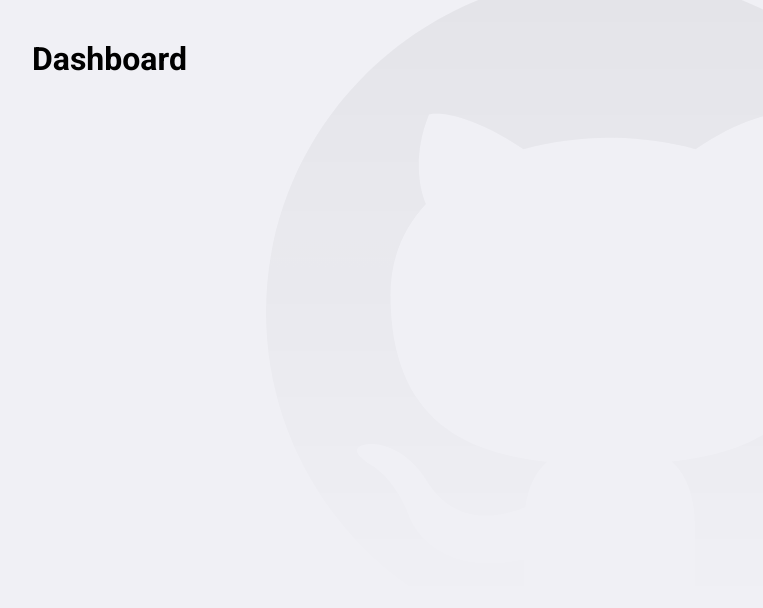
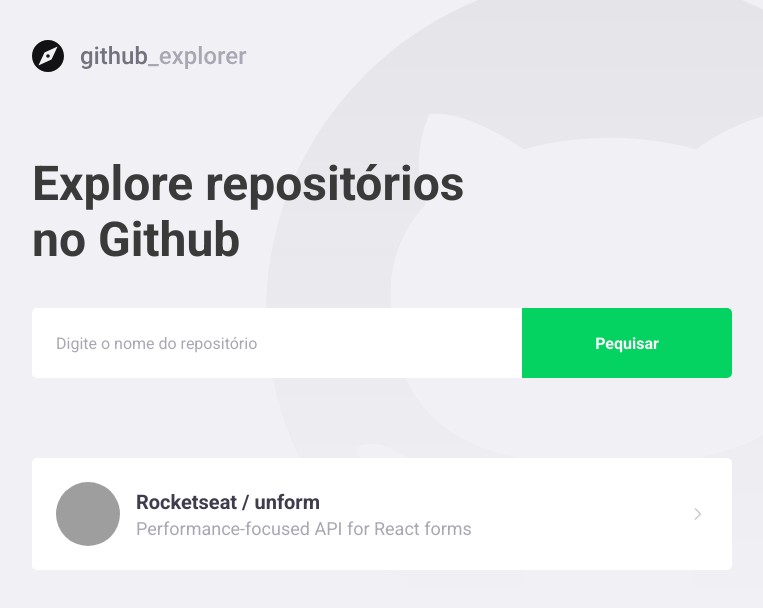
Before and after one commit to Italo-J-A-Fernandes/bootcamp-rocketseat-nivel3-primeiro-projeto-react, a React (Create React App) app: page / in a window 1280 px wide. Shown: the top 608 px of the page, without its empty margins (148-911 px from the left). Built offline with nearby package versions, Linux system fonts and the light colour scheme; grey boxes are pictures that could not be loaded.

Commit message:
Created and styled - dashboard

```diff
--- a/package.json
+++ b/package.json
@@ -10,8 +10,10 @@
     "@types/node": "^12.0.0",
     "@types/react": "^16.9.53",
     "@types/react-dom": "^16.9.8",
+    "polished": "^4.0.3",
     "react": "^17.0.1",
     "react-dom": "^17.0.1",
+    "react-icons": "^3.11.0",
     "react-router-dom": "^5.2.0",
     "react-scripts": "4.0.0",
     "styled-components": "^5.2.1",
--- a/src/pages/Dashboard/index.tsx
+++ b/src/pages/Dashboard/index.tsx
@@ -1,7 +1,35 @@
 import React from 'react';
+import { FiChevronRight } from 'react-icons/fi';
+
+import logo from '../../assets/logo.svg';
+
+import { Title, Form, Repositories } from './styles';
 
 const Dashboard: React.FC = () => {
-  return <h1>Dashboard</h1>;
+  return (
+    <>
+      <img src={logo} alt="" srcSet="" />
+      <Title>Explore repositórios no Github</Title>
+      <Form>
+        <input type="text" placeholder="Digite o nome do repositório" />
+        <button type="submit">Pequisar</button>
+      </Form>
+      <Repositories>
+        <a href="teste">
+          <img
+            src="https://avatars1.githubusercontent.com/u/6005658?s=460&u=fb81da823b66c87d38d58bbfddebc571f3fc140d&v=4"
+            alt="Italo Fernandes"
+          />
+          <div>
+            <strong>Rocketseat / unform</strong>
+            <p>Performance-focused API for React forms </p>
+          </div>
+
+          <FiChevronRight size="20" />
+        </a>
+      </Repositories>
+    </>
+  );
 };
 
 export default Dashboard;
--- /dev/null
+++ b/src/pages/Dashboard/styles.ts
@@ -0,0 +1,99 @@
+import styled from 'styled-components';
+import { shade } from 'polished';
+
+export const Title = styled.h1`
+  font-size: 48px;
+  color: #3a3a3a;
+  max-width: 50%;
+  line-height: 56px;
+
+  margin-top: 80px;
+`;
+
+export const Form = styled.form`
+  margin-top: 40px;
+  max-width: 700px;
+
+  display: flex;
+
+  input {
+    flex: 1;
+    height: 70px;
+    padding: 0 24px;
+    border: 0;
+    border-radius: 5px 0 0 5px;
+    color: #a3a3a3;
+
+    &::placeholder {
+      color: #a8a8b3;
+    }
+  }
+
+  button {
+    width: 210px;
+    height: 70px;
+    background: #04d361;
+    border-radius: 0px 5px 5px 0px;
+    border: 0;
+    color: #fff;
+    font-weight: bold;
+    transition: background-color 0.4s;
+
+    &:hover {
+      background: ${shade(0.2, '#04d361')};
+    }
+  }
+`;
+
+export const Repositories = styled.div`
+  margin-top: 80px;
+  max-width: 700px;
+
+  a {
+    background: #fff;
+    border-radius: 5px;
+    width: 100%;
+    padding: 24px;
+    display: block;
+    text-decoration: none;
+
+    display: flex;
+    align-items: center;
+    transition: transform 0.4s, box-shadow 0.2s;
+
+    &:hover {
+      transform: translateX(10px);
+      box-shadow: -2px 2px 10px 1px rgba(0, 0, 0, 0.2);
+    }
+
+    & + a {
+      margin-top: 16px;
+    }
+
+    img {
+      width: 64px;
+      height: 64px;
+      border-radius: 50%;
+    }
+
+    div {
+      margin-left: 16px;
+
+      strong {
+        font-size: 20px;
+        color: #3d3d4d;
+      }
+
+      p {
+        font-size: 18px;
+        color: #a8a8b3;
+        margin-top: 4px;
+      }
+    }
+
+    svg {
+      margin-left: auto;
+      color: #cbcbd3;
+    }
+  }
+`;
```
Also changed, not shown: src/assets/logo.svg (added), 1 other file (tests, documents, lock files or other folders).
